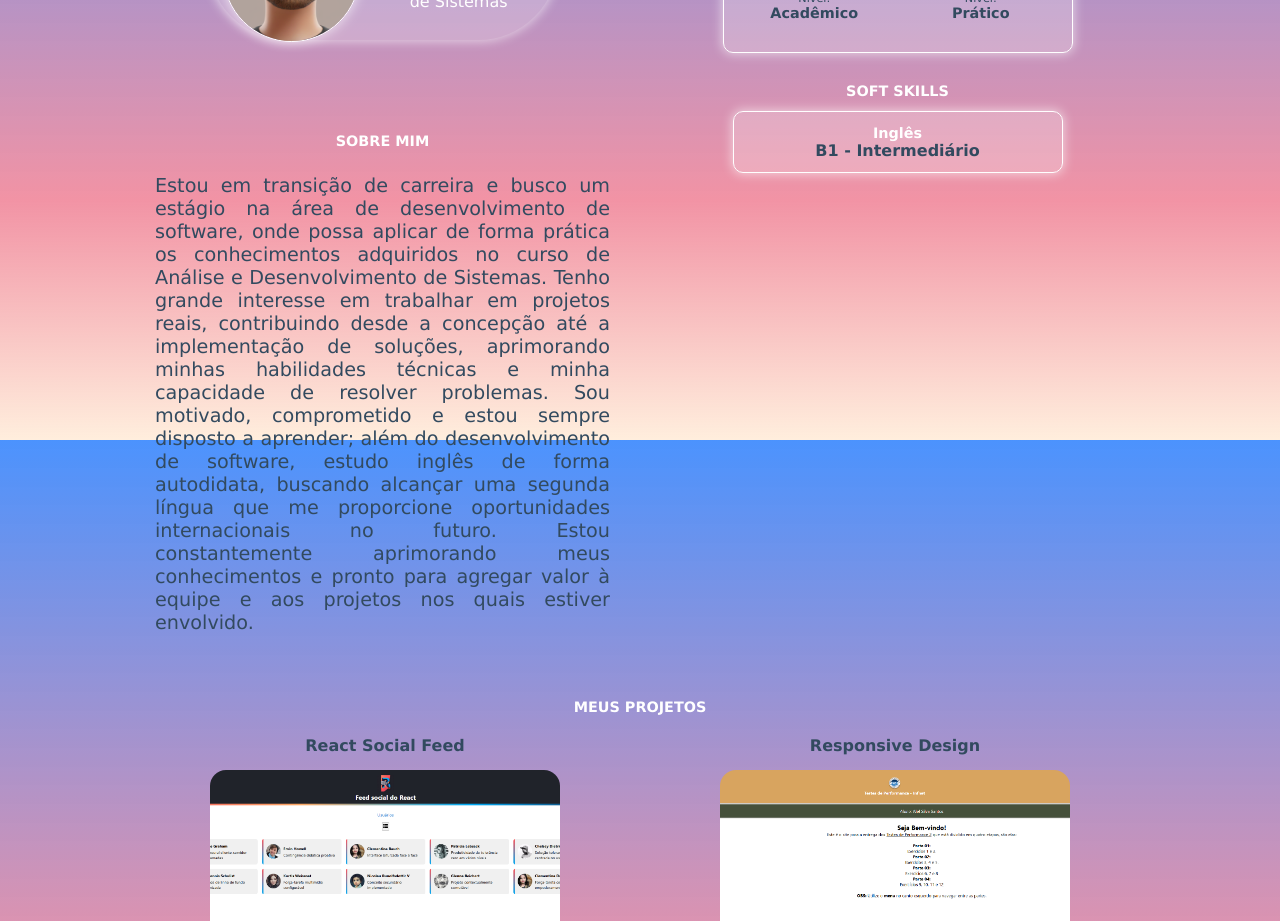
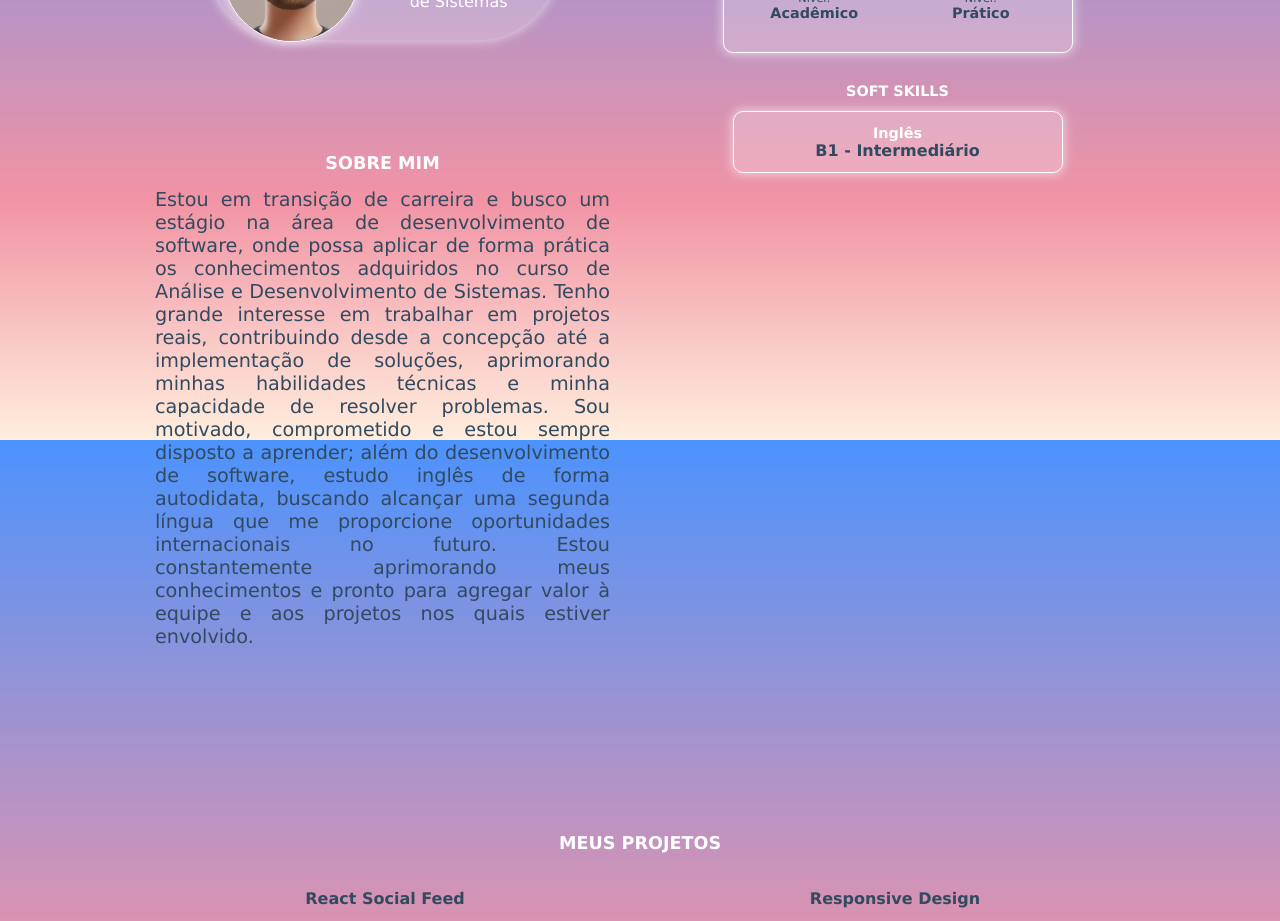
Before and after one commit to AlefSillva/mobile-first-portfolio, a React (Vite) app: page / in a window 1280 px wide. Shown: the part 360-1281 px from the top of the page. Built offline with nearby package versions, Linux system fonts and the light colour scheme.

Commit message:
style: update margin and gap in Testimonial_container for improved layout and adjust font size for Testimonial_title

```diff
--- a/src/components/projectsSection/ProjectsSection.module.css
+++ b/src/components/projectsSection/ProjectsSection.module.css
@@ -47,7 +47,7 @@
     .ProjectsSection_container {
         max-width: 1000px;
         justify-content: center;
-        gap: 5px;
+        margin-top: 70px;
     }
 
     .ProjectsSection {
@@ -58,6 +58,6 @@
     }
 
     .ProjectsSection_title {
-        font-size: var(--fontSize-titles-sections);
+        font-size: 1.1rem;
     }
 }
--- a/src/components/testimonial/Testimonial.module.css
+++ b/src/components/testimonial/Testimonial.module.css
@@ -64,7 +64,8 @@
 @media (min-width: 1024px) {
     .Testimonial_container {
         max-width: 800px;
-        margin-bottom: 20px;
+        margin: 70px 0px;
+        gap: 0px;
         opacity: 0;
         transform: translateY(50px);
         transition: opacity 0.6s ease-out, transform 0.6s ease-out;
@@ -75,6 +76,10 @@
         transform: translateY(0);
     }
 
+    .Testimonial_title {
+        font-size: 1.1rem;
+    }
+
     .Testimonial {
         min-width: 400px;
         max-width: 700px;
```
